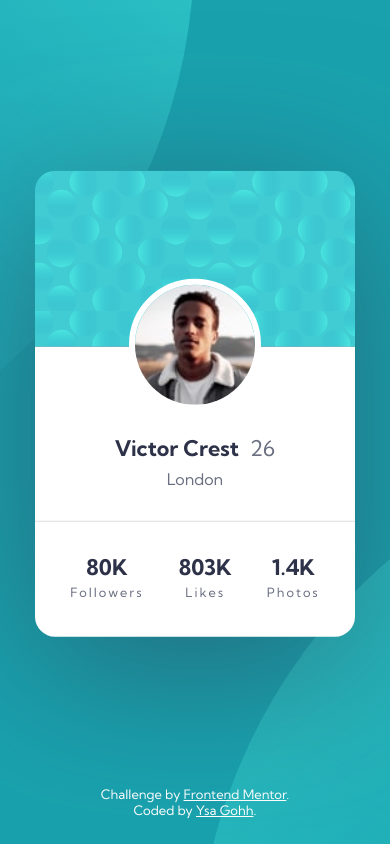
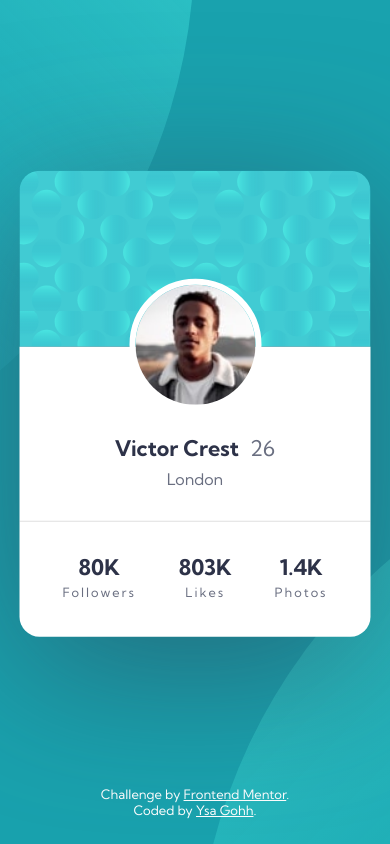
Before and after one commit to ysagohh/profile-card, a plain HTML site: page index.html in a window 390 px wide. Drawn offline with Linux system fonts and the light colour scheme.

Commit message:
Replaced media query with minimum width

```diff
--- a/index.html
+++ b/index.html
@@ -18,7 +18,7 @@
 </head>
 
 <body>
-    <div class="profile-card">
+  <main class="profile-card">
     <img class="profile-photo" src="./images/image-victor.jpg" alt="profile photo" />
 
     <div class="cover-photo">
@@ -31,7 +31,7 @@
       </header>
       <p class="location">London</p>
 
-      <div class="metrics">
+      <section class="metrics">
         <div>
           <p class="large strong">80K</p>
           <p class="metric-label">Followers</p>
@@ -46,16 +46,16 @@
           <p class="large strong">1.4K</p>
           <p class="metric-label">Photos</p>
         </div>
-      </div>
+      </section>
     </div>
 
-  </div>
+  </main>
 
 
-  <div class="attribution">
+  <footer class="attribution">
     Challenge by <a href="https://www.frontendmentor.io?ref=challenge" target="_blank">Frontend Mentor</a>.
     Coded by <a href="https://github.com/ysagohh">Ysa Gohh</a>.
-  </div>
+  </footer>
 
 
   <img class="background-pattern-top" src="./images/bg-pattern-top.svg" />
--- a/style.css
+++ b/style.css
@@ -38,7 +38,7 @@ body {
 }
 
 .profile-card {
-    width: 27em;
+    width: min(27em, 90%);
     margin: 0;
     position: absolute;
     top: 40%;
@@ -135,15 +135,3 @@ a {
 a:hover {
     color: lightgrey;
 }
-
-@media only screen and (max-width: 450px) {
-    .profile-card {
-        width: 320px;
-    }
-}
-
-/* @media only screen and (max-height: 580px) {
-    .attribution {
-
-    }
-} */
```
Lines whose indentation alone changed are shown as unchanged.
